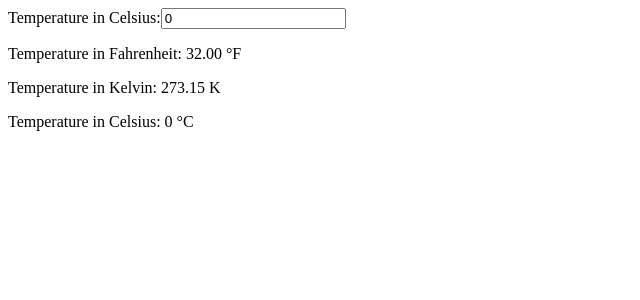
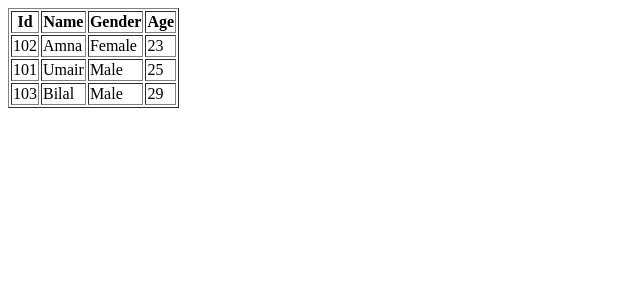
Before and after one commit to B00ttl3/CustomPipes-in-Angular, an Angular app: page / in a window 1280 px wide. Shown: the top 300 px of the page, without its empty margins (0-640 px from the left). Built offline with nearby package versions, Linux system fonts and the light colour scheme.

Commit message:
Learnt about how to make a custom pipe in angular to get the data in ascending order

```diff
--- a/src/app/app.component.html
+++ b/src/app/app.component.html
@@ -34,12 +34,31 @@
     }
 </table> -->
 
-<!-- Example 6:  -->
-<div>
+<!-- Example 6: Converting the temperature from celsius to fahrenheit and kelvin. Also, got two values, and used cases for F and K. -->
+<!-- <div>
     <label for="celsius">Temperature in Celsius:</label>
     <input type="number" [(ngModel)]="celsiusValue" />
 
     <p>Temperature in Fahrenheit: {{ celsiusValue | myPipe:'F' }}</p>
     <p>Temperature in Kelvin: {{ celsiusValue | myPipe:'K' }}</p>
     <p>Temperature in Celsius: {{ celsiusValue }} °C</p>
-  </div>
+  </div> -->
+
+  <!-- Example 7: getting the details of form fillers by age ascending order. We will get the data in array and will make a sort property and order in transform. and then we will use a built-in function of angular which is .sort on data and give it order in which we want the data.  -->
+
+    <table border="1">
+    <tr>
+        <th>Id</th>
+        <th>Name</th>
+        <th>Gender</th>
+        <th>Age</th>
+    </tr>
+    @for (std of Students | myPipe : 'Age'; track std){
+        <tr>
+            <td>{{ std.Id }}</td>
+            <td>{{ std.Name }}</td>
+            <td>{{ std.Gender }}</td>
+            <td>{{ std.Age }}</td>
+        </tr>
+    }
+</table>
--- a/src/app/app.component.ts
+++ b/src/app/app.component.ts
@@ -16,10 +16,10 @@ export class AppComponent {
   title: string = 'This loaded dynamically';
   celsiusValue: number = 0;
 
-  // Students = [
-  //   {Id: 101, Name: "Umair", Gender: "Male"},
-  //   {Id: 102, Name: "Amna", Gender: "Female"},
-  //   {Id: 103, Name: "Bilal", Gender: "Male"},
-  // ]
+  Students = [
+    {Id: 101, Name: "Umair", Gender: "Male", Age: 25},
+    {Id: 102, Name: "Amna", Gender: "Female", Age: 23},
+    {Id: 103, Name: "Bilal", Gender: "Male", Age: 29},
+  ]
 
 }
--- a/src/app/my-pipe.pipe.ts
+++ b/src/app/my-pipe.pipe.ts
@@ -45,24 +45,36 @@ export class MyPipePipe implements PipeTransform {
   // }
 
   // Example 6
-  transform(value: number, targetUnit: string): string {
-    if (isNaN(value)) {
-      return '';
-    }
+  // transform(value: number, targetUnit: string): string {
+  //   if (isNaN(value)) {
+  //     return '';
+  //   }
 
-    let convertedValue: number;
+  //   let convertedValue: number;
 
-    switch (targetUnit) {
-      case 'F':
-        convertedValue = (value * 9/5) + 32;
-        return `${convertedValue.toFixed(2)} °F`;
+  //   switch (targetUnit) {
+  //     case 'F':
+  //       convertedValue = (value * 9/5) + 32;
+  //       return `${convertedValue.toFixed(2)} °F`;
 
-      case 'K':
-        convertedValue = value + 273.15;
-        return `${convertedValue.toFixed(2)} K`;
+  //     case 'K':
+  //       convertedValue = value + 273.15;
+  //       return `${convertedValue.toFixed(2)} K`;
 
-      default:
-        return `${value} °C`;
-    }
+  //     default:
+  //       return `${value} °C`;
+  //   }
+  // }
+
+  // Example 7:
+  transform(data : any [], sortProperty : string, order: 'asc' | 'desc' = 'asc') {
+    return data.sort((a,b)=>{
+      if(order == 'asc'){
+        return a[sortProperty] < b[sortProperty] ? -1 : 1;
+      }
+      else {
+        return a[sortProperty] > b[sortProperty] ? -1 : 1;
+      }
+    });
   }
 }
```
